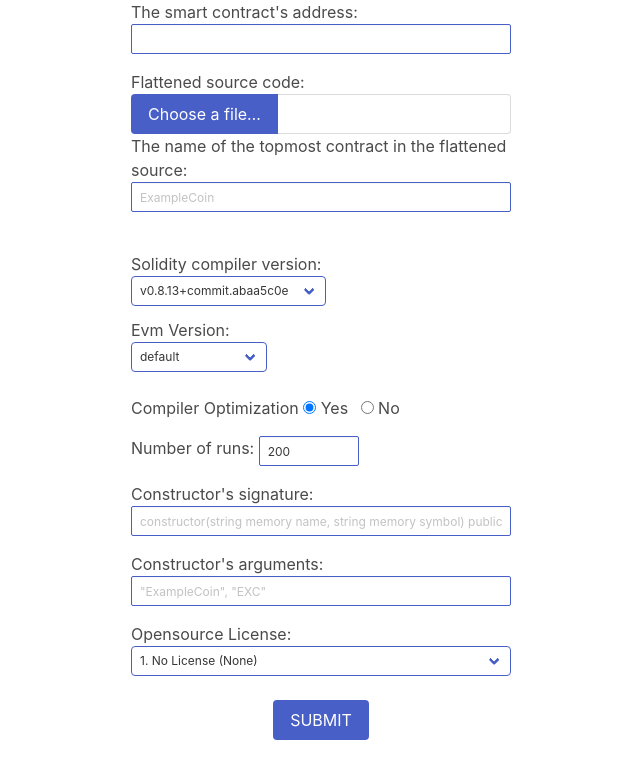
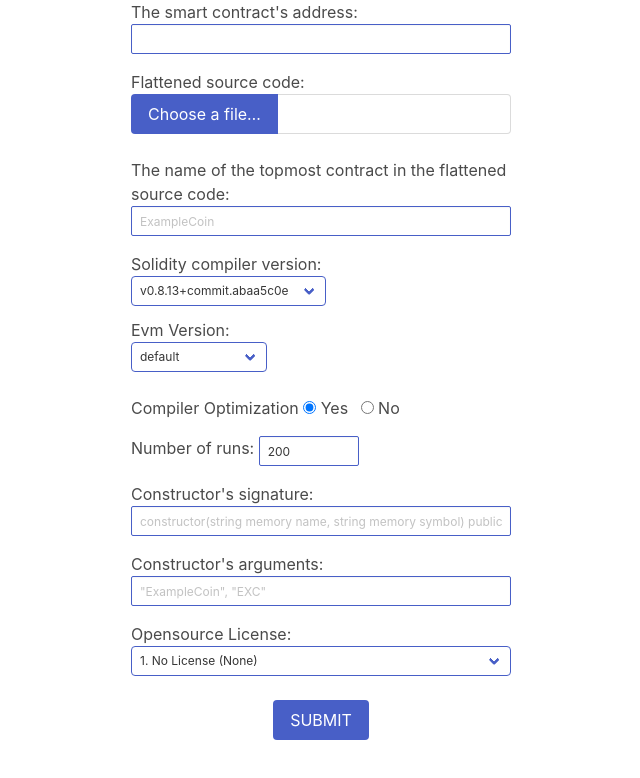
Before and after one commit to sourceverify/sourceverify.github.io, a plain HTML site: page index.html in a window 1280 px wide. Shown: the whole page, without its empty margins (319-959 px from the left). Drawn offline with Linux system fonts and the light colour scheme; a script that the page names is missing.

Commit message:
Update index.html

```diff
--- a/index.html
+++ b/index.html
@@ -30,10 +30,9 @@
           </label>
         </div>
 
-	<p>The name of the topmost contract in the flattened source:<br>
+	<p><br>The name of the topmost contract in the flattened source code:<br>
 	<input id="contractName" class="input is-link is-small" type="text" placeholder="ExampleCoin"></p>
 
-	<br>
 	Solidity compiler version:<br>
 	<p class="select is-small is-link">
 	  <select id="compilerVersion">
```
